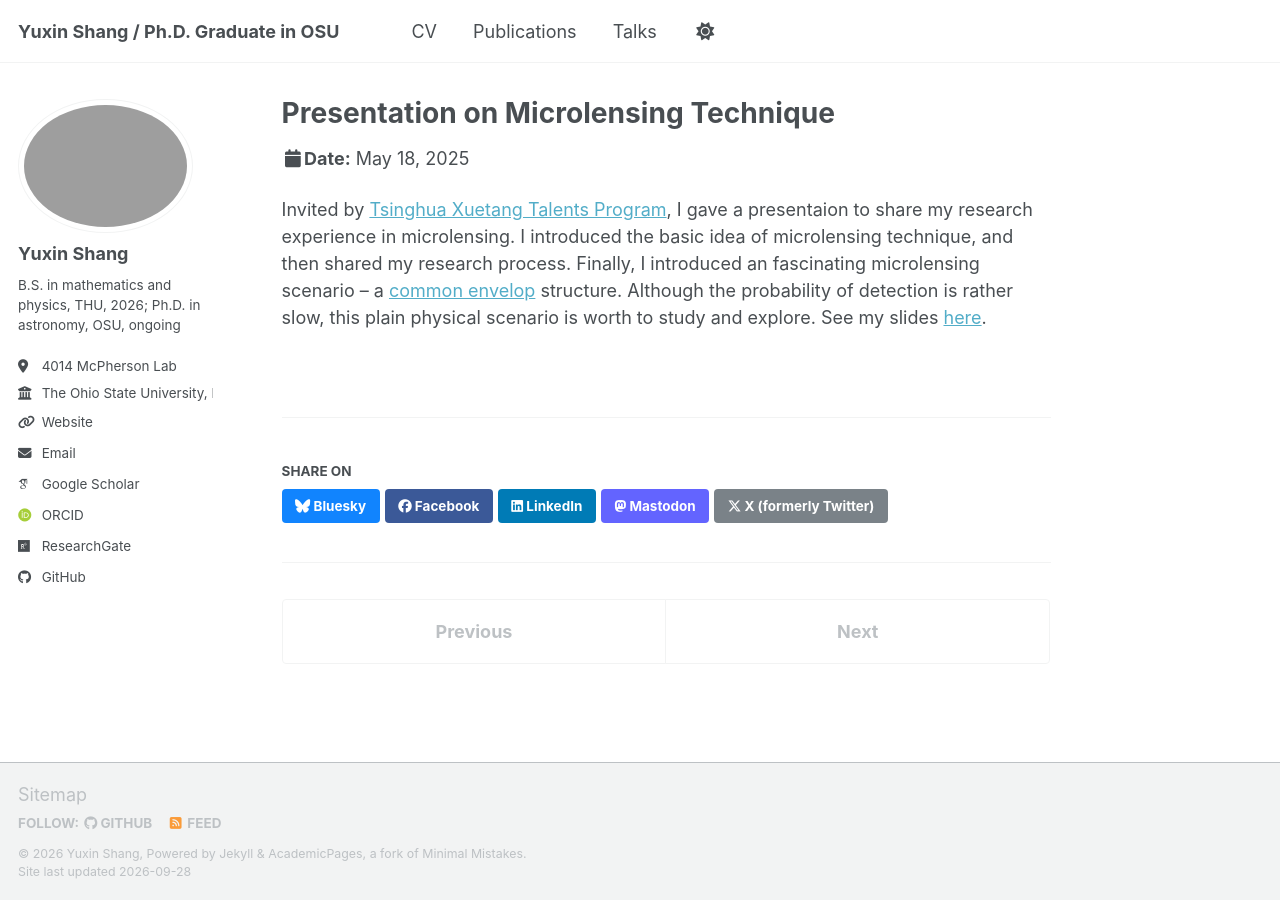
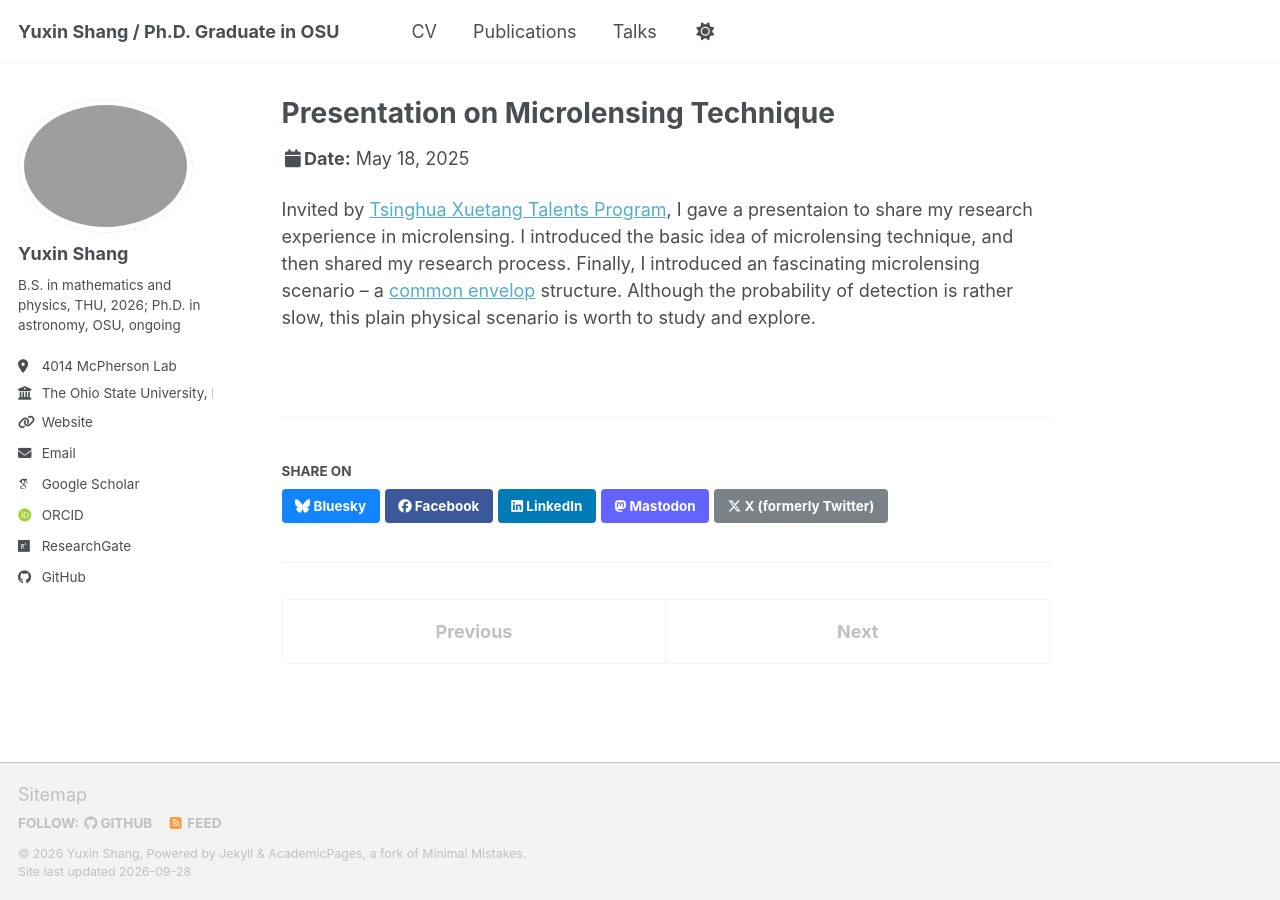
Before and after one commit to YuxinShang-thu/YuxinShang-thu.github.io, a Jekyll site: the page built from _talks/2025-05-18-talk-3.md, in a window 1280 px wide. Built offline with Jekyll 4.4.1, drawn with Linux system fonts in a browser that asks for light colours; some web fonts are replaced; a script bundle is joined from its source files by our own code; library files that are not in the unit come from our copies.

Commit message:
Update presentation details for talk on microlensing
Removed link to slides from the presentation summary.

```diff
--- a/_talks/2025-05-18-talk-3.md
+++ b/_talks/2025-05-18-talk-3.md
@@ -7,4 +7,4 @@ permalink: /talks/2025-05-18-talk-3
 date: 2025-05-18
 location: "Tsinghua University, Beijing, China"
 ---
-Invited by [Tsinghua Xuetang Talents Program](https://www.tsinghua.edu.cn/en/Admissions/Undergraduate/Tsinghua_Xuetang_Talents_Program.htm), I gave a presentaion to share my research experience in microlensing. I introduced the basic idea of microlensing technique, and then shared my research process. Finally, I introduced an fascinating microlensing scenario -- a [common envelop](https://www.google.com/search?client=safari&rls=en&q=common+envelop&ie=UTF-8&oe=UTF-8) structure. Although the probability of detection is rather slow, this plain physical scenario is worth to study and explore. See my slides [here](https://cloud.tsinghua.edu.cn/f/50f56586c110441fb8e6/).
+Invited by [Tsinghua Xuetang Talents Program](https://www.tsinghua.edu.cn/en/Admissions/Undergraduate/Tsinghua_Xuetang_Talents_Program.htm), I gave a presentaion to share my research experience in microlensing. I introduced the basic idea of microlensing technique, and then shared my research process. Finally, I introduced an fascinating microlensing scenario -- a [common envelop](https://www.google.com/search?client=safari&rls=en&q=common+envelop&ie=UTF-8&oe=UTF-8) structure. Although the probability of detection is rather slow, this plain physical scenario is worth to study and explore.
```
